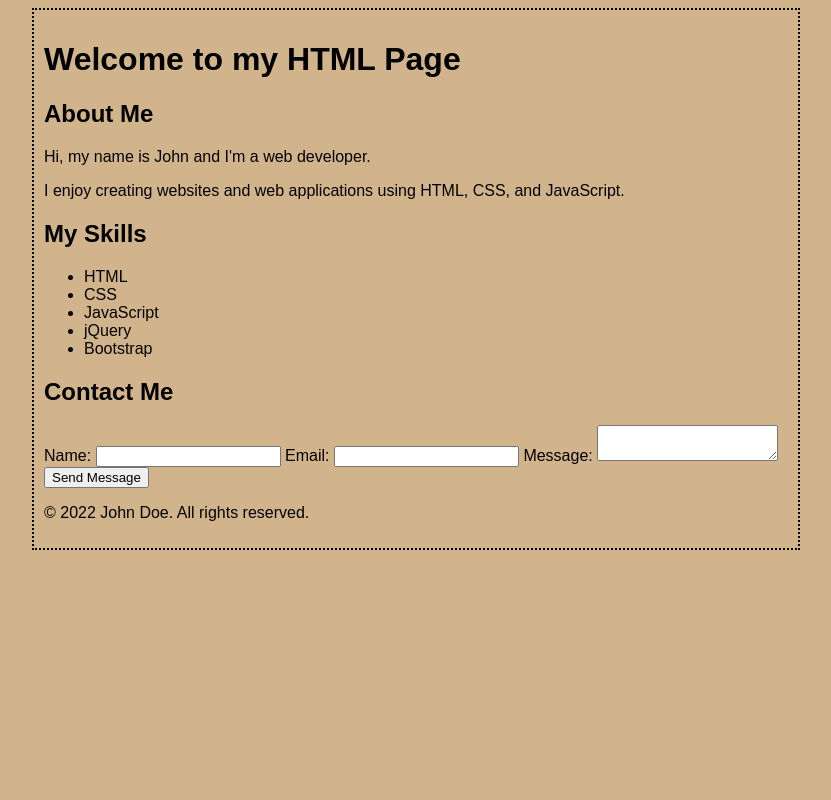
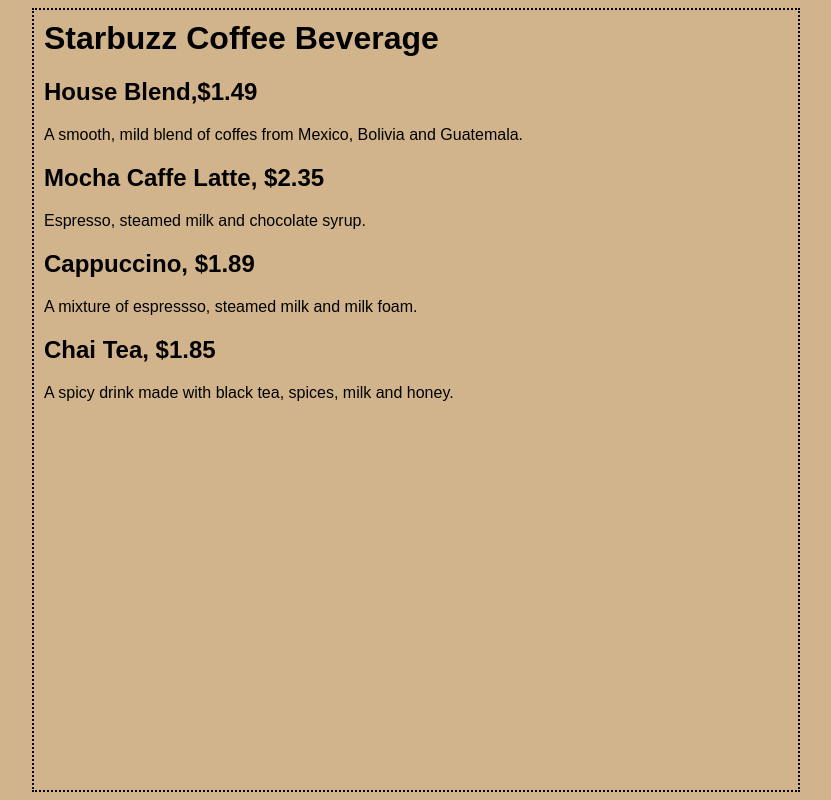
Before and after one commit to cnyanghai/cnyanghai.github.io, a plain HTML site: page index.html in a window 1280 px wide. Shown: the whole page, without its empty margins (224-1055 px from the left). Drawn offline with Linux system fonts and the light colour scheme.

Commit message:
Update index.html

```diff
--- a/index.html
+++ b/index.html
@@ -1,10 +1,8 @@
-<!DOCTYPE html>
-<html lang="en">
+<html>
     <head>
-	<meta charset="UTF-8">
-	<title>My HTML Page</title>
+        <title>Starbuzz Coffee</title>
         <style type="text/css">
-		body {
+        body{
             background-color: #d2b48c;
             margin-left: 20%;
             margin-right: 20%;
@@ -15,40 +13,14 @@
         </style>
     </head>
     <body>
-	<header>
-		<h1>Welcome to my HTML Page</h1>
-	</header>
-	<main>
-		<section>
-			<h2>About Me</h2>
-			<p>Hi, my name is John and I'm a web developer.</p>
-			<p>I enjoy creating websites and web applications using HTML, CSS, and JavaScript.</p>
-		</section>
-		<section>
-			<h2>My Skills</h2>
-			<ul>
-				<li>HTML</li>
-				<li>CSS</li>
-				<li>JavaScript</li>
-				<li>jQuery</li>
-				<li>Bootstrap</li>
-			</ul>
-		</section>
-		<section>
-			<h2>Contact Me</h2>
-			<form action="submit-form.php" method="post">
-				<label for="name">Name:</label>
-				<input type="text" id="name" name="name" required>
-				<label for="email">Email:</label>
-				<input type="email" id="email" name="email" required>
-				<label for="message">Message:</label>
-				<textarea id="message" name="message" required></textarea>
-				<input type="submit" value="Send Message">
-			</form>
-		</section>
-	</main>
-	<footer>
-		<p>&copy; 2022 John Doe. All rights reserved.</p>
-	</footer>
+        <h1>Starbuzz Coffee Beverage</h1>
+        <h2>House Blend,$1.49</h2>
+        <p>A smooth, mild blend of coffes from Mexico, Bolivia and Guatemala.</p>
+        <h2>Mocha Caffe Latte, $2.35</h2>
+        <p>Espresso, steamed milk and chocolate syrup.</p>
+        <h2>Cappuccino, $1.89</h2>
+        <p>A mixture of espressso, steamed milk and milk foam.</p>
+        <h2>Chai Tea, $1.85</h2>
+        <p>A spicy drink made with black tea, spices, milk and honey.</p>
     </body>
 </html>
```
Lines whose indentation alone changed are shown as unchanged.
